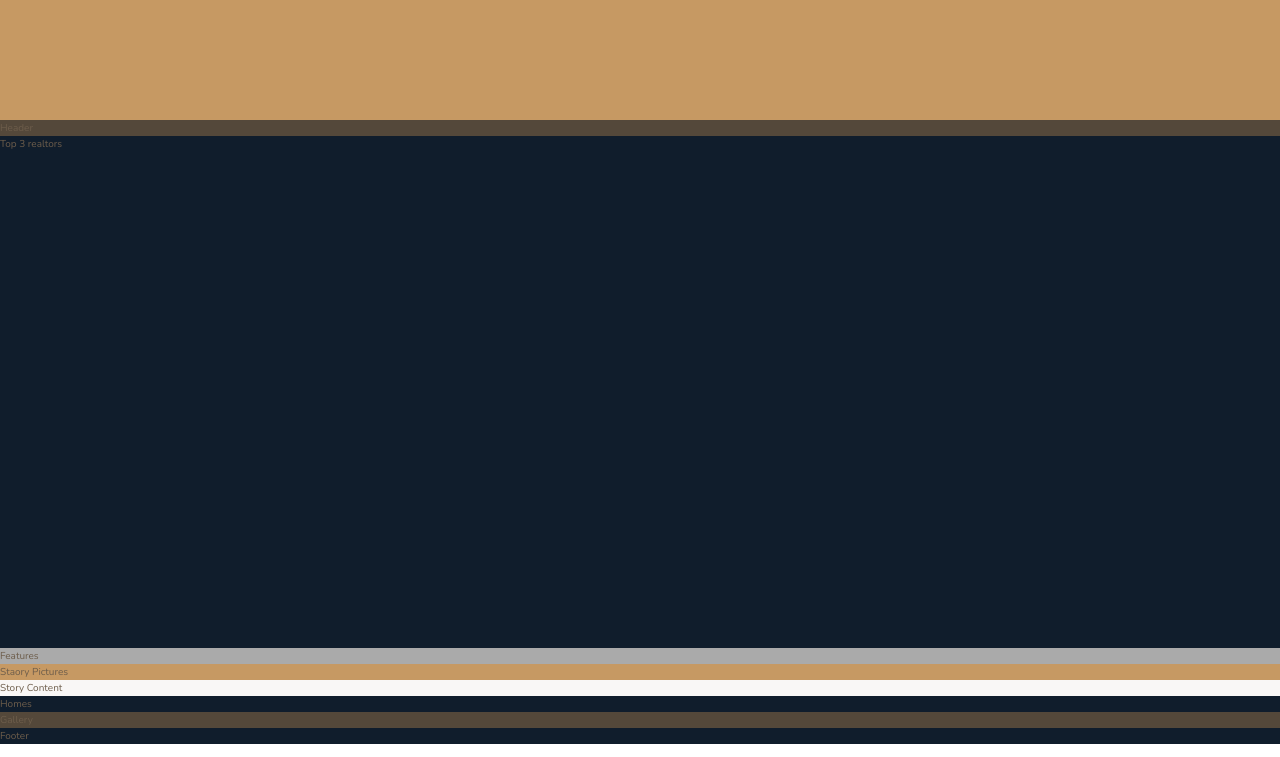
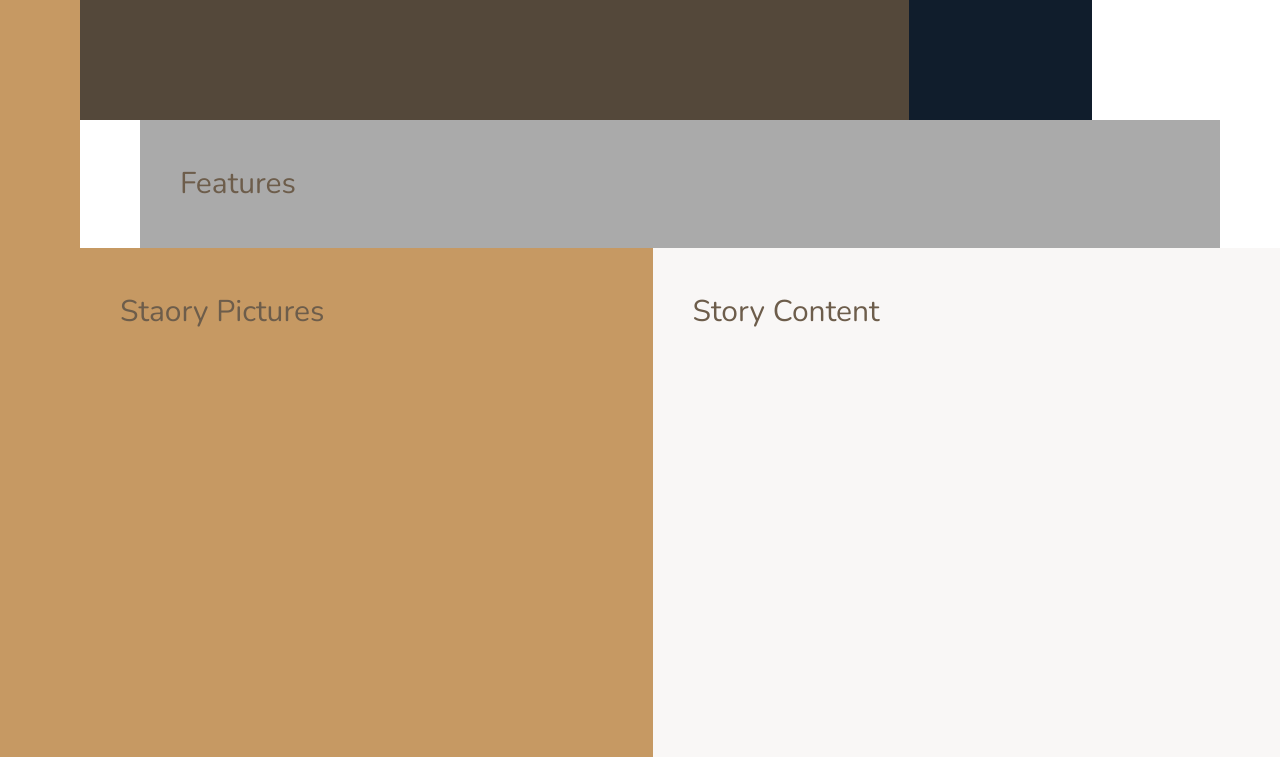
Before and after one commit to gilberto-espinoso/nexter-landing-page, a website: page index.html in a window 1280 px wide. Shown: the part 520-1277 px from the top of the page. Drawn offline with nearby package versions, Linux system fonts and the light colour scheme.

Commit message:
feat: building the overall layout - part2

```diff
--- a/sass/_base.scss
+++ b/sass/_base.scss
@@ -57,4 +57,11 @@ body{
 .container {
   display: grid;
   grid-template-rows: 80vh min-content 40vw repeat(3, min-content);
+  grid-template-columns: [sidebar-start]8rem [sidebar-end full-start] minmax(6rem, 1fr) [center-start] repeat(8,
+   [col-start] minmax(min-content, 14rem) [col-end] )[center-end] minmax(6rem, 1fr) [full-end];
+
+   & > * {
+    padding: 4rem;
+    font-size: 3rem;
+   }
 }
--- a/sass/_features.scss
+++ b/sass/_features.scss
@@ -1,3 +1,4 @@
 .features {
   background-color: $color-grey-light-2;
+  grid-column: center-start / center-end;
 }
--- a/sass/_footer.scss
+++ b/sass/_footer.scss
@@ -1,3 +1,4 @@
 .footer {
   background-color: $color-secondary;
+  grid-column: full-start / full-end;
 }
--- a/sass/_gallery.scss
+++ b/sass/_gallery.scss
@@ -1,3 +1,4 @@
 .gallery {
   background-color: $color-grey-dark-1;
+  grid-column: full-start / full-end;
 }
--- a/sass/_header.scss
+++ b/sass/_header.scss
@@ -1,3 +1,4 @@
 .header {
   background-color: $color-grey-dark-1;
+  grid-column: full-start / col-end 6;
 }
--- a/sass/_homes.scss
+++ b/sass/_homes.scss
@@ -1,3 +1,4 @@
 .homes {
   background-color: $color-secondary;
+  grid-column: center-start / center-end;
 }
--- a/sass/_sidebar.scss
+++ b/sass/_sidebar.scss
@@ -1,3 +1,5 @@
 .sidebar {
   background-color: $color-primary;
+  grid-column: sidebar-start / sidebar-end;
+  grid-row: 1 / -1;
 }
--- a/sass/_story.scss
+++ b/sass/_story.scss
@@ -1,9 +1,11 @@
 .story {
   &__pictures {
     background-color: $color-primary;
+    grid-column: full-start / col-end 4;
   }
 
   &__content {
     background-color: $color-grey-light-1;
+    grid-column: col-start 5 / full-end;
   }
 }
```
Also changed, not shown: css/style.css.
